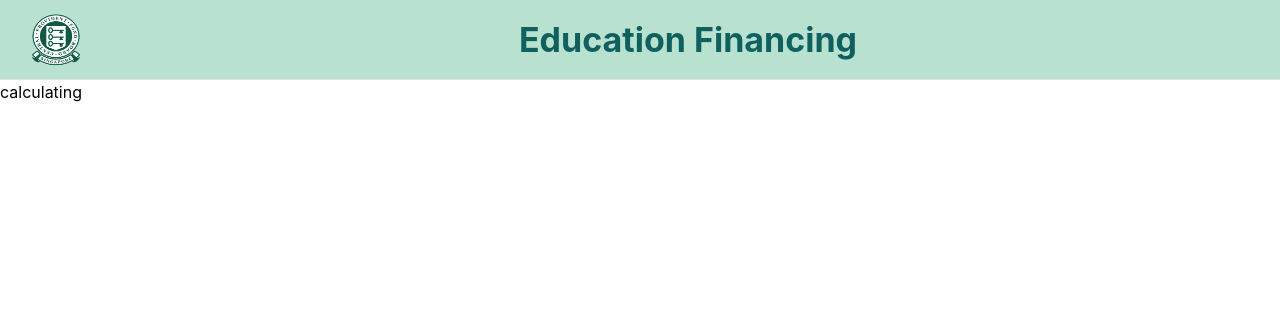
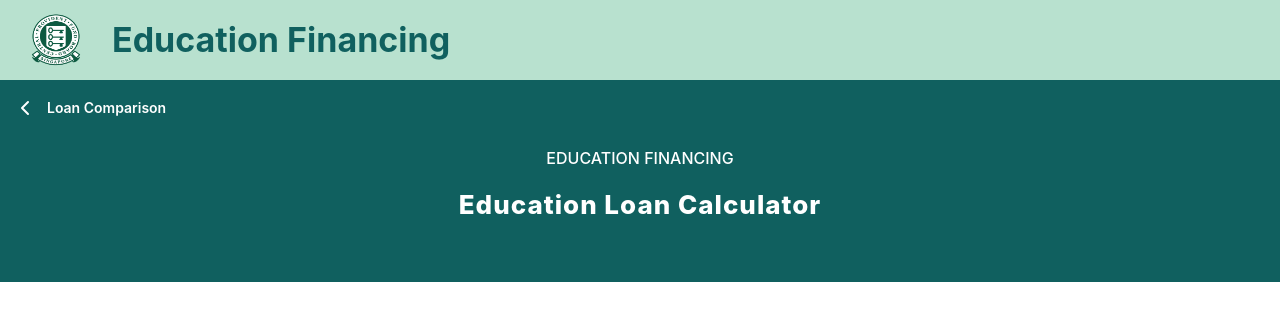
Before and after one commit to keenlim/hedgehog-edu, a Next.js app: page /calculate in a window 1280 px wide. Shown: the top 320 px of the page. Built offline with nearby package versions, Linux system fonts and the light colour scheme.

Commit message:
Calculator page + Minor changes to the header layout

```diff
--- a/src/app/calculate/page.tsx
+++ b/src/app/calculate/page.tsx
@@ -1,6 +1,9 @@
+import { CalculatorBanner } from "@/components/CalculatorBanner";
 
 export default function Calculate() {
   return (
-   <>calculating</>
+    <div>
+      <CalculatorBanner />
+    </div>
   );
 }
--- /dev/null
+++ b/src/components/CalculatorBanner/CalculatorBanner.module.css
@@ -0,0 +1,10 @@
+.banner {
+    background-color: #10605f;
+    padding-bottom: 48px;
+    padding-top: 10px;
+}
+
+.text {
+    letter-spacing: 1px;
+    padding-bottom: 12px;
+}
--- /dev/null
+++ b/src/components/CalculatorBanner/index.tsx
@@ -0,0 +1,35 @@
+'use client';
+
+import {
+    Button,
+    Center,
+    Group,
+    Space,
+    Text,
+    Title
+} from "@mantine/core";
+import { IconChevronLeft } from "@tabler/icons-react";
+import classes from './CalculatorBanner.module.css';
+import { useRouter } from 'next/navigation';
+
+export function CalculatorBanner() {
+    const router = useRouter();
+
+    return (
+        <div className={classes.banner}>
+            <Group>
+                <Button leftSection={<IconChevronLeft />}
+                        variant="transparent"
+                        color="rgba(255, 255, 255, 1)"
+                        onClick = {() => router.replace("/", { scroll: false})}>
+                    Loan Comparison
+                </Button>
+            </Group>
+            <Space h="lg" />
+            <Text size="md" c="white" fw={500} tt="uppercase" ta="center">education financing</Text>
+            <Space h="md" />
+            <Title className={classes.text} order={2} c="white" fw={800} ta="center">Education Loan Calculator</Title>
+        </div>
+
+    )
+}
--- a/src/components/HeaderTabs/HeaderMegaMenu.module.css
+++ b/src/components/HeaderTabs/HeaderMegaMenu.module.css
@@ -3,7 +3,6 @@
   padding-left: var(--mantine-spacing-md);
   padding-right: var(--mantine-spacing-md);
   background-color: #B8E1CF;
-  border-bottom: 1px solid light-dark(var(--mantine-color-gray-3), var(--mantine-color-dark-4));
 }
 
 .title {
--- a/src/components/HeaderTabs/index.tsx
+++ b/src/components/HeaderTabs/index.tsx
@@ -15,7 +15,7 @@
         <header className={classes.header}>
           <Group justify="flex-start" h="100%">
             <Image src="/cpf-logo.png" height={80} width={80} alt="Logo of CPF" />
-            <Group h="100%" gap={0} visibleFrom="sm" mx="auto">
+            <Group h="100%">
               <Title className={classes.title}>Education Financing</Title>
             </Group>
           </Group>
```
Also changed, not shown: src/components/CalculatorForm/CalculatorForm.module.css (added), src/components/CalculatorForm/index.tsx (added).
